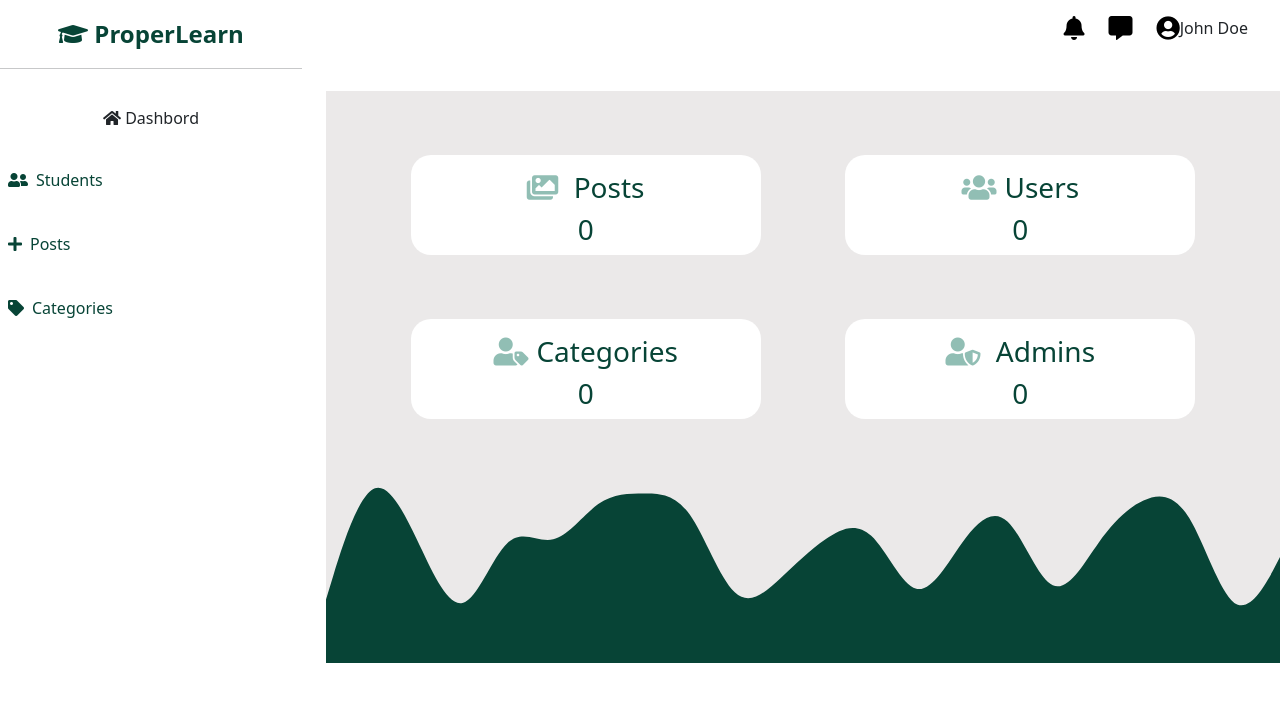
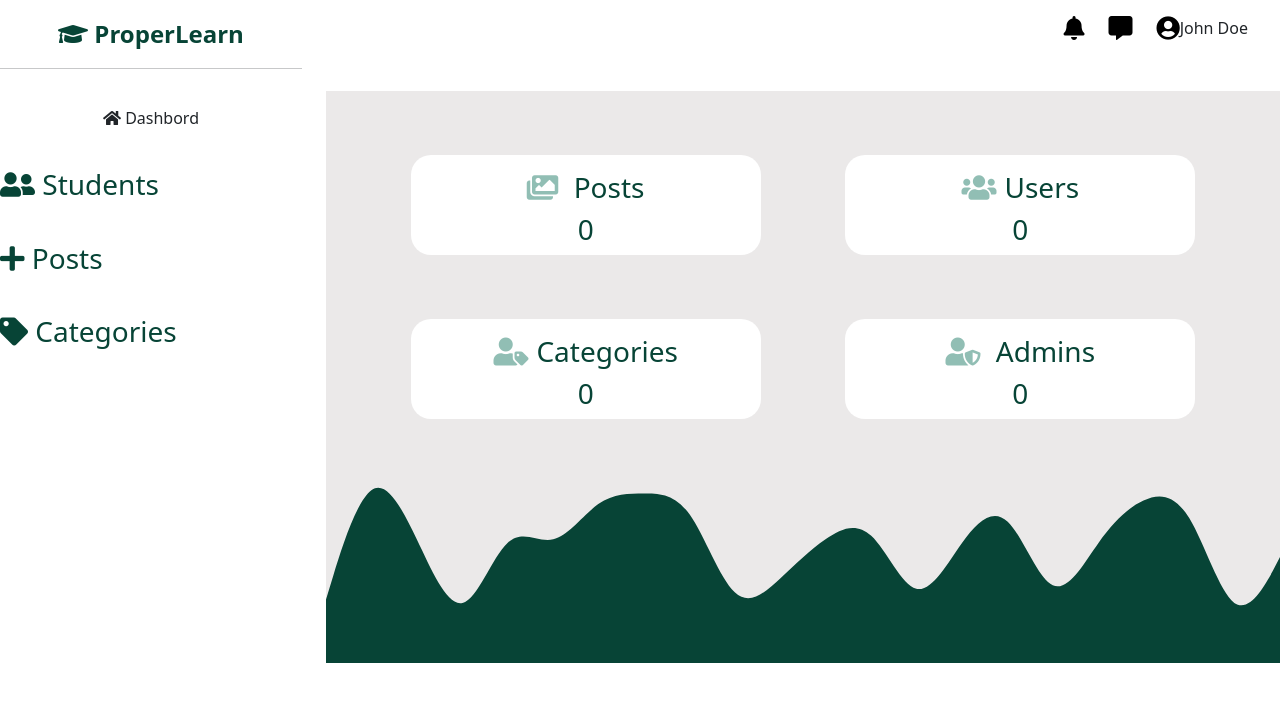
Before and after one commit to Cian747/student-motivation, an Angular app in the folder frontend/motivation/: page /admin in a window 1280 px wide. Shown: the top 702 px of the page. Built offline with nearby package versions, Linux system fonts and the light colour scheme.

Commit message:
add methods to toggle data in the same page

```diff
--- a/frontend/motivation/package.json
+++ b/frontend/motivation/package.json
@@ -19,6 +19,7 @@
     "@angular/platform-browser-dynamic": "~12.1.1",
     "@angular/router": "~12.1.1",
     "@types/jwt-decode": "^3.1.0",
+    "jquery": "^3.6.0",
     "jwt-decode": "^3.1.2",
     "moment": "^2.29.1",
     "rxjs": "~6.6.0",
@@ -30,6 +31,7 @@
     "@angular/cli": "~12.1.1",
     "@angular/compiler-cli": "~12.1.1",
     "@types/jasmine": "~3.6.0",
+    "@types/jquery": "^3.5.6",
     "@types/node": "^12.11.1",
     "jasmine-core": "~3.7.0",
     "karma": "~6.3.0",
--- a/frontend/motivation/src/app/components/admin-dashboard/admin-dashboard.component.css
+++ b/frontend/motivation/src/app/components/admin-dashboard/admin-dashboard.component.css
@@ -22,6 +22,7 @@ width: 350px;
 background: white;
 margin: 2rem 0;
 border-radius: 20px;
+cursor: pointer;
 
 }
 .content h3{
@@ -47,8 +48,9 @@ span{
   margin: 0 .5rem;
 
 }
-.students a{
+.students h3{
   color: #074436;
+  cursor: pointer;
 }
 .students{
   margin: 2.5rem 0;
@@ -65,3 +67,9 @@ span{
   font-weight: 900;
   font-size: 1.5rem;
 }
+h6{
+  cursor: pointer;
+}
+#dashbord-student,#dashbord-categories,#dashbord-posts,#dashbord-admins{
+  display: none;
+}
--- a/frontend/motivation/src/app/components/admin-dashboard/admin-dashboard.component.html
+++ b/frontend/motivation/src/app/components/admin-dashboard/admin-dashboard.component.html
@@ -14,22 +14,19 @@
           <div class="dashbord">
             <div class="students">
             </div>
-            <h6 pt=4 class='text-center '><i class="fas fa-home"></i> Dashbord</h6>
+            <h6 (click) = 'get_admin()' pt=4 class='text-center '><i class="fas fa-home"></i> Dashbord</h6>
           </div>
           <div class="students">
-            <span>
-               <i class="fas fa-user-friends"></i>
-            </span>
-             <a href="">Students</a>
+             <h3 id = 'students' (click) = 'get_users()'> <i class="fas fa-user-friends"></i> Students</h3>
           </div>
           <div class="students">
-            <span> <i class="fas fa-plus"></i> </span> <a href="">Posts</a>
+            <h3 (click) ='get_posts()'> <i class="fas fa-plus"></i> Posts</h3>
           </div>
           <div class="students">
-            <span>
-              <i class="fas fa-tag"></i>
-            </span>
-            <a href="">Categories</a>
+
+
+
+            <h3 (click)='get_categories()'> <i class="fas fa-tag"></i> Categories</h3>
           </div>
         </div>
 
@@ -43,45 +40,34 @@
             <a href=""><i class="fas fa-user-circle"></i></a>John Doe
           </div>
         </div>
-        <div class="dash-body">
+        <div class="dash-body " id = 'dashbord-body'>
           <div class="cats">
-            <div class="posts text-center pt-3">
-              <a href="">
+            <div (click) = 'get_posts()'class="posts text-center pt-3">
                 <div class="content">
                   <h3><i class="fas fa-images"></i> Posts</h3>
                   <h3 class = 'text-center'>0</h3>
                 </div>
-              </a>
+            </div>
 
-            </div>
-            <div class="users">
-              <a href="">
+            <div (click)='get_users()'class="users">
                 <div class="content text-center pt-3">
 
                   <h3><i class="fas fa-users"></i>Users</h3>
                   <h3 class = 'text-center'>0</h3>
                 </div>
-              </a>
+              </div>
 
-            </div>
-
-            <div class="categories text-center pt-3">
-              <a href="">
+            <div (click) = 'get_categories()'class="categories text-center pt-3">
                 <div class="content">
                   <h3><i class="fas fa-user-tag"></i>Categories</h3>
                   <h3 class = 'text-center'>0</h3>
                 </div>
-              </a>
-
             </div>
             <div class="admins text-center pt-3">
-              <a href="">
                 <div class="content">
-                  <h3><i class="fas fa-user-shield"></i> Admins</h3>
+                  <h3 (click)='get_adm()'><i class="fas fa-user-shield"></i> Admins</h3>
                   <h3 class = 'text-center'>0</h3>
                 </div>
-              </a>
-
             </div>
           </div>
           <div class="chart">
@@ -92,6 +78,18 @@
             </svg>
           </div>
         </div>
+        <div id="dashbord-student">
+          <h1>Awadh</h1>
+        </div>
+        <div id="dashbord-categories">
+          <h1>Categories</h1>
+        </div>
+        <div id="dashbord-posts">
+          <h1>Posts</h1>
+        </div>
+        <div id="dashbord-admins">
+          <h1>Admin</h1>
+        </div>
       </div>
     </div>
   </section>
--- a/frontend/motivation/src/app/components/admin-dashboard/admin-dashboard.component.ts
+++ b/frontend/motivation/src/app/components/admin-dashboard/admin-dashboard.component.ts
@@ -1,4 +1,5 @@
 import { Component, OnInit } from '@angular/core';
+import * as $ from 'jquery'
 
 @Component({
   selector: 'app-admin-dashboard',
@@ -12,4 +13,45 @@ export class AdminDashboardComponent implements OnInit {
   ngOnInit(): void {
   }
 
+  get_users(){
+    $('#dashbord-body').hide()
+    $('#dashbord-categories').hide()
+    $('#dashbord-posts').hide()
+    $('#dashbord-admins').hide()
+    $('#dashbord-student').show()
+  }
+  get_posts(){
+    $('#dashbord-body').hide()
+    $('#dashbord-posts').show()
+    $('#dashbord-categories').hide()
+    $('#dashbord-student').hide()
+    $('#dashbord-admins').hide()
+
+    console.log('awadh')
+  }
+  get_categories(){
+    $('#dashbord-body').hide()
+    $('#dashbord-student').hide()
+    $('#dashbord-posts').hide()
+    $('#dashbord-admins').hide()
+    $('#dashbord-categories').show()
+
+
+  }
+  get_admin(){
+    $('#dashbord-body').show()
+    $('#dashbord-student').hide()
+    $('#dashbord-posts').hide()
+    $('#dashbord-categories').hide()
+    $('#dashbord-admins').hide()
+
+
+  }
+  get_adm(){
+    $('#dashbord-body').hide()
+    $('#dashbord-student').hide()
+    $('#dashbord-posts').hide()
+    $('#dashbord-categories').hide()
+    $('#dashbord-admins').show()
+  }
 }
--- a/frontend/motivation/src/index.html
+++ b/frontend/motivation/src/index.html
@@ -18,7 +18,10 @@
 <link rel="preconnect" href="https://fonts.googleapis.com">
 <link rel="preconnect" href="https://fonts.gstatic.com" crossorigin>
 <link href="https://fonts.googleapis.com/css2?family=Poppins:wght@700&display=swap" rel="stylesheet">
+<!-- jquery -->
+
 </head>
+
 <body>
 
   <app-root></app-root>
```
Also changed, not shown: 1 other file (tests, documents, lock files or other folders).
